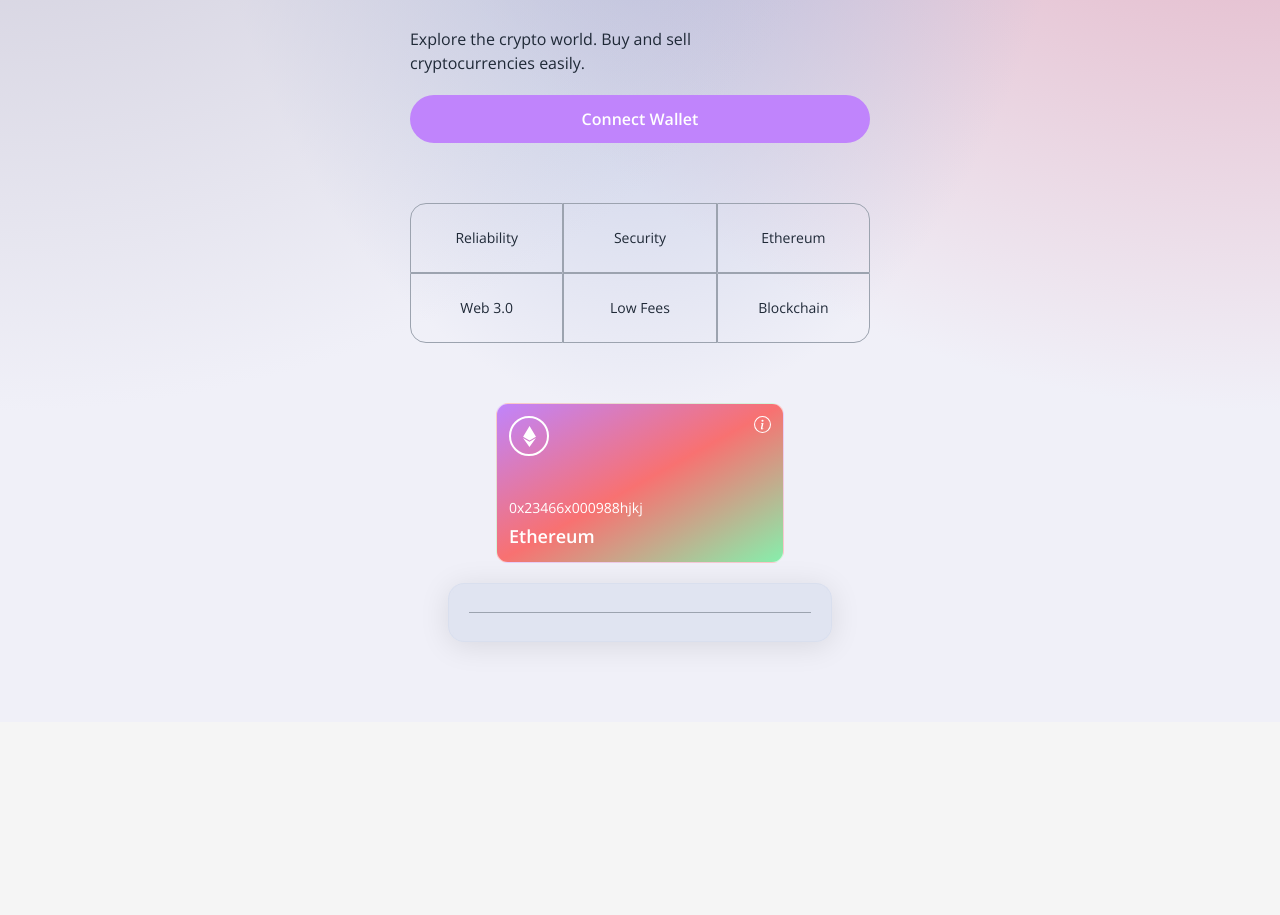
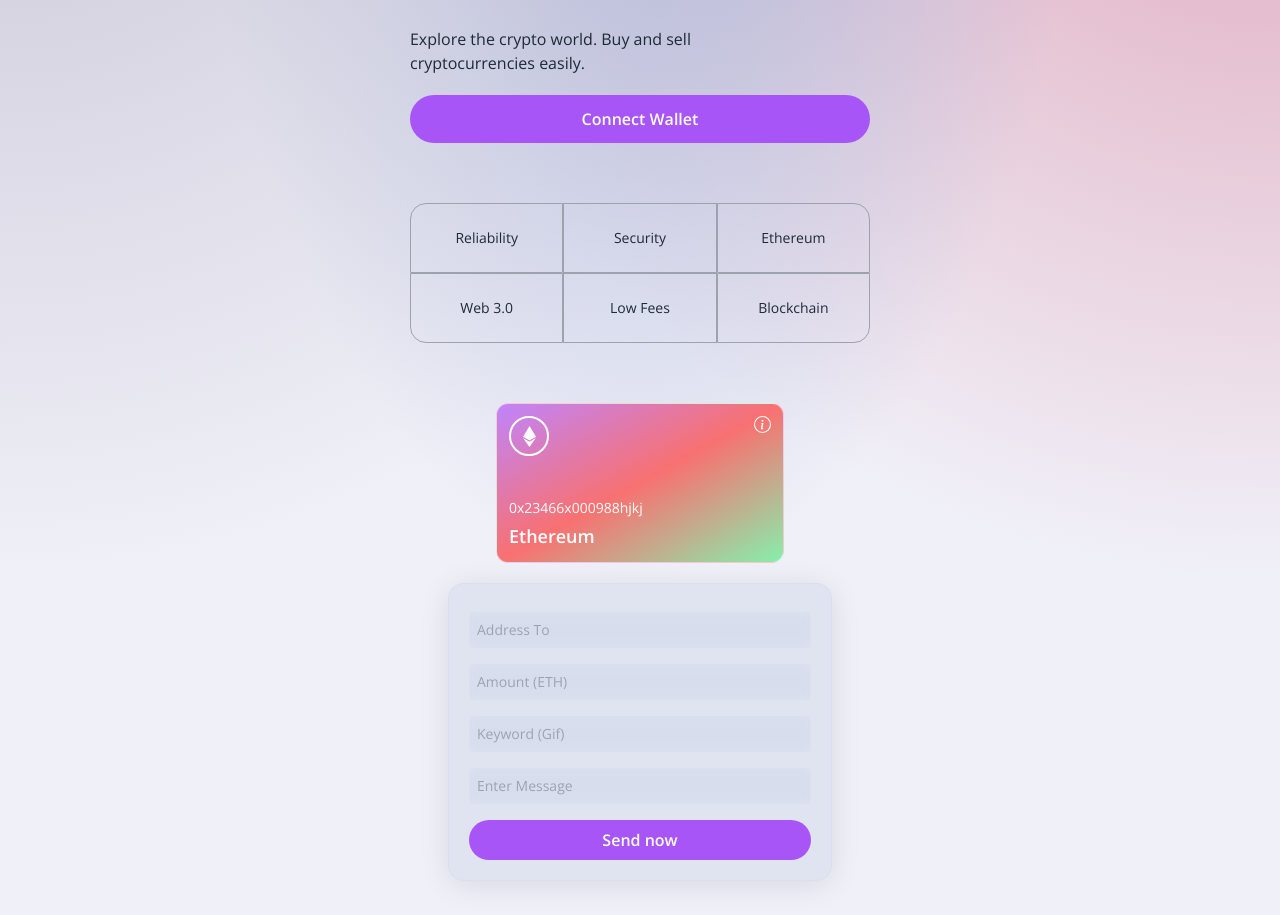
Before and after one commit to diebraga/web-3-transactions, a React (Vite) app in the folder client/: page / in a window 1280 px wide. Shown: the part 337-1252 px from the top of the page. Before the commit the page ends 1059 px from the top, so only its background shows below. Built offline with nearby package versions, Linux system fonts and the light colour scheme.

Commit message:
reusable comps

```diff
--- /dev/null
+++ b/client/src/components/Button.tsx
@@ -0,0 +1,20 @@
+import { FC, ButtonHTMLAttributes } from "react";
+
+type ReusableButtonType = ButtonHTMLAttributes<HTMLButtonElement> & {
+  className?: string;
+};
+
+export const Button: FC<ReusableButtonType> = ({
+  className,
+  children,
+  ...rest
+}) => {
+  return (
+    <button
+      {...rest}
+      className={`bg-purple-500 rounded-full text-white cursor-pointer hover:bg-purple-600 ${className}`}
+    >
+      {children}
+    </button>
+  );
+};
--- a/client/src/components/FormInput.tsx
+++ b/client/src/components/FormInput.tsx
@@ -4,7 +4,7 @@
   placeholder: string;
   name: string;
   type: string;
-  value: string;
+  value?: string;
   handleChange: (e: ChangeEvent<HTMLInputElement>, name: string) => void;
 };
 export const FormInput: FC<FormInputType> = ({
--- a/client/src/components/Navbar.tsx
+++ b/client/src/components/Navbar.tsx
@@ -2,7 +2,7 @@
 import Logo from "../../images/logo.png";
 import { HiMenuAlt4 } from "react-icons/hi";
 import { AiOutlineClose } from "react-icons/ai";
-import { NavbarItems } from ".";
+import { Button, NavbarItems } from ".";
 
 export const Navbar: FC = () => {
   const [isOpenMenu, setIsOpenMenu] = useState(false);
@@ -16,9 +16,7 @@
         {navItems.map((item) => (
           <NavbarItems key={item} title={item} />
         ))}
-        <li className="bg-purple-400 py-2 px-7 mx-4 rounded-full text-white cursor-pointer hover:bg-purple-500">
-          Login
-        </li>
+        <Button className="py-2 px-7 mx-4">Login</Button>
       </ul>
       <div className="flex relative">
         {!isOpenMenu && (
--- a/client/src/components/Welcome.tsx
+++ b/client/src/components/Welcome.tsx
@@ -1,9 +1,7 @@
-import { CreditCard, FeaturesGrid, Loader } from ".";
+import { Button, CreditCard, FeaturesGrid, WelcomeForm } from ".";
 import { FC } from "react";
 
 export const Welcome: FC = () => {
-  const handleSubmit = () => {};
-
   return (
     <div className="flex w-full justify-center items-center">
       <div className="flex mf:flex-row flex-col items-start justify-between md:p-20 py-12 px-4">
@@ -14,40 +12,20 @@
           <p className="text-left mt-5 text-gray-800 font-light md:w-9/12 w-11/12 text-base">
             Explore the crypto world. Buy and sell cryptocurrencies easily.
           </p>
-          <button
+          <Button
             type="button"
             // onClick={connectWallet}
-            className="flex flex-row justify-center items-center my-5 bg-purple-400 p-3 rounded-full cursor-pointer hover:bg-purple-500 w-full"
+            className="flex flex-row justify-center items-center my-5 p-3 rounded-full cursor-pointer w-full"
           >
             <p className="text-white text-base font-semibold">Connect Wallet</p>
-          </button>
+          </Button>
 
           <FeaturesGrid />
         </div>
 
         <div className="flex flex-col flex-1 items-center justify-start w-full mf:mt-0 mt-10">
           <CreditCard />
-
-          <div className="p-5 sm:w-96 w-full flex flex-col justify-start items-center blue-glassmorphism">
-            {/* <Input placeholder="Address To" name="addressTo" type="text" handleChange={handleChange} />
-            <Input placeholder="Amount (ETH)" name="amount" type="number" handleChange={handleChange} />
-            <Input placeholder="Keyword (Gif)" name="keyword" type="text" handleChange={handleChange} />
-            <Input placeholder="Enter Message" name="message" type="text" handleChange={handleChange} />
- */}
-            <div className="h-[1px] w-full bg-gray-400 my-2" />
-
-            {/* {true ? (
-              <Loader />
-            ) : (
-              <button
-                type="button"
-                onClick={handleSubmit}
-                className="text-gray-800 w-full mt-2 border-[1px] p-2 border-[#3d4f7c] hover:bg-[#3d4f7c] rounded-full cursor-pointer"
-              >
-                Send now
-              </button>
-            )} */}
-          </div>
+          <WelcomeForm handleChange={() => {}} />
         </div>
       </div>
     </div>
--- /dev/null
+++ b/client/src/components/WelcomeForm.tsx
@@ -0,0 +1,51 @@
+import { FC } from "react";
+import { Button, FormInput, Loader } from ".";
+
+type WelcomeFormProps = {
+  handleChange: (e: React.ChangeEvent<HTMLInputElement>, name: string) => void;
+  handleSubmit: () => void;
+};
+export const WelcomeForm: FC<WelcomeFormProps> = ({
+  handleChange,
+  handleSubmit,
+}) => {
+  return (
+    <div className="p-5 sm:w-96 w-full flex flex-col justify-start items-center blue-glassmorphism">
+      <FormInput
+        placeholder="Address To"
+        name="addressTo"
+        type="text"
+        handleChange={handleChange}
+      />
+      <FormInput
+        placeholder="Amount (ETH)"
+        name="amount"
+        type="number"
+        handleChange={handleChange}
+      />
+      <FormInput
+        placeholder="Keyword (Gif)"
+        name="keyword"
+        type="text"
+        handleChange={handleChange}
+      />
+      <FormInput
+        placeholder="Enter Message"
+        name="message"
+        type="text"
+        handleChange={handleChange}
+      />
+      {!true ? (
+        <Loader />
+      ) : (
+        <Button
+          type="button"
+          onClick={handleSubmit}
+          className="mt-2 font-semibold w-full py-2 px-7 mx-4"
+        >
+          Send now
+        </Button>
+      )}
+    </div>
+  );
+};
--- a/client/src/components/index.ts
+++ b/client/src/components/index.ts
@@ -7,3 +7,6 @@
 export { NavbarItems } from "./NavbarItems";
 export { FeaturesGrid } from "./FeaturesGrid";
 export { CreditCard } from "./CreditCard";
+export { FormInput } from "./FormInput";
+export { WelcomeForm } from "./WelcomeForm";
+export { Button } from "./Button";
```
